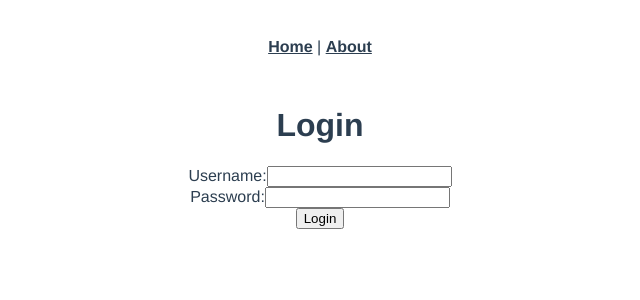
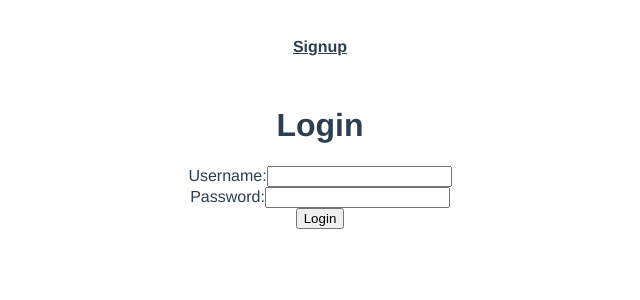
Before and after one commit to ethersage/book-io-signup-wizard, a Vue app in the folder signup-wizard/: page /login in a window 1280 px wide. Shown: the top 300 px of the page, without its empty margins (320-960 px from the left). Built offline with nearby package versions, Linux system fonts and the light colour scheme.

Commit message:
fixed store type warnings

```diff
--- a/signup-wizard/src/App.vue
+++ b/signup-wizard/src/App.vue
@@ -1,8 +1,5 @@
 <template>
-    <nav>
-        <router-link to="/">Home</router-link> |
-        <router-link to="/about">About</router-link>
-    </nav>
+    <nav><router-link to="/">Signup</router-link></nav>
     <router-view />
 </template>
 
--- a/signup-wizard/src/router/index.ts
+++ b/signup-wizard/src/router/index.ts
@@ -10,23 +10,17 @@ const routes: Array<RouteRecordRaw> = [
         component: HomeView
     },
     {
-        path: '/about',
-        name: 'about',
-        // route level code-splitting
-        // this generates a separate chunk (about.[hash].js) for this route
-        // which is lazy-loaded when the route is visited.
-        component: () =>
-            import(/* webpackChunkName: "about" */ '../views/AboutView.vue')
-    },
-    {
         path: '/login',
         name: 'login',
         component: LoginView
     },
     {
         path: '/dashboard',
-        name: 'Dashboard',
-        component: DashboardView
+        name: 'dashboard',
+        component: () =>
+            import(
+                /* webpackChunkName: "dashboard" */ '../views/DashboardView.vue'
+            )
     }
 ];
 
--- a/signup-wizard/src/views/AboutView.vue
+++ /dev/null
@@ -1,5 +0,0 @@
-<template>
-    <div class="about">
-        <h1>This is an about page</h1>
-    </div>
-</template>
--- a/signup-wizard/src/views/DashboardView.vue
+++ b/signup-wizard/src/views/DashboardView.vue
@@ -23,23 +23,12 @@ export default defineComponent({
             favoriteBookId: null
         };
     },
-    // computed: {
-    //     username() {
-    //         // Assuming the username is stored in the Vuex store after login
-    //         return this.$store.state.user?.name;
-    //     },
-    //     books() {
-    //         return this.$store.state.books;
-    //     },
-    //     favoriteBookId() {
-    //         return this.$store.state.favoriteBookId;
-    //     }
-    // },
     created() {
         // this.fetchBooks();
         // this.fetchFavoriteBook();
-        this.$store.dispatch('fetchBooks');
-        this.$store.dispatch('fetchFavoriteBook');
+        const store = useStore();
+        store.dispatch('fetchBooks');
+        store.dispatch('fetchFavoriteBook');
     },
     methods: {
         // fetchBooks() {
--- a/signup-wizard/src/views/LoginView.vue
+++ b/signup-wizard/src/views/LoginView.vue
@@ -28,7 +28,7 @@
 <script lang="ts">
 import {User, State} from '@/store';
 import Vue, {defineComponent} from 'vue';
-import {mapActions, ActionContext} from 'vuex';
+import {mapActions, ActionContext, useStore} from 'vuex';
 
 // Define what your state looks like
 // TODO: move this elsewhere
@@ -39,6 +39,10 @@ interface LoginCredentials {
 }
 
 export default defineComponent({
+    setup() {
+        const store = useStore();
+        return {store};
+    },
     data() {
         return {
             credentials: {
@@ -50,7 +54,9 @@ export default defineComponent({
     methods: {
         ...mapActions('auth', ['login']),
         loginUser() {
-            this.$store
+            // const store = useStore();
+            // console.log({store});
+            this.store
                 .dispatch('login', {
                     username: this.credentials.username,
                     password: this.credentials.password
```
Also changed, not shown: 1 other file (tests, documents, lock files or other folders).
